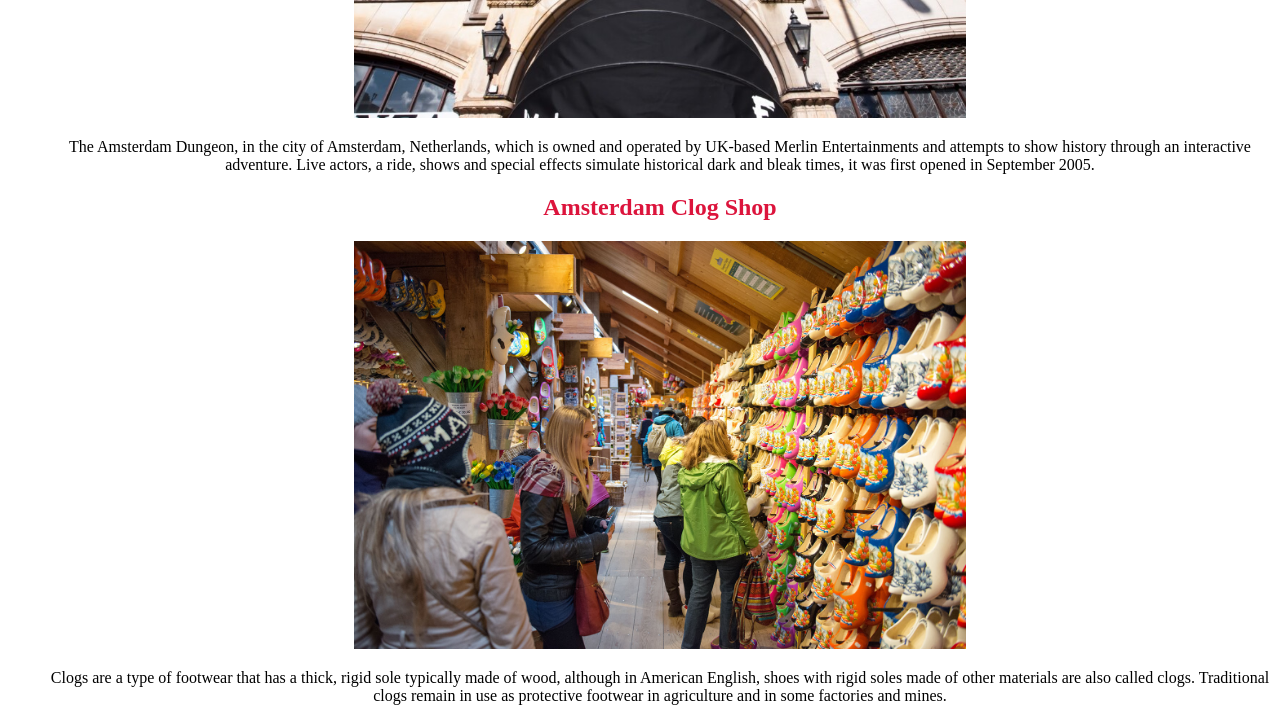
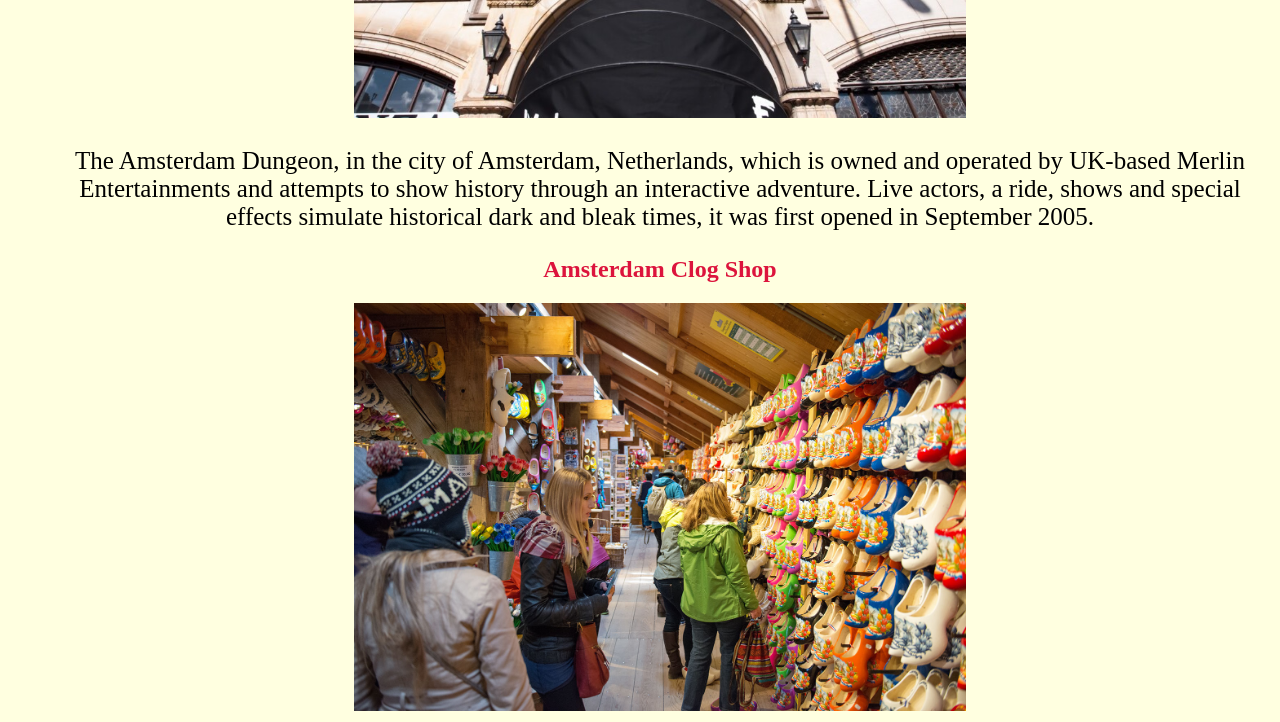
Before and after one commit to Atharv6942/favtraveldestination, a plain HTML site: page index.html in a window 1280 px wide. Shown: the part 1540-2262 px from the top of the page. Drawn offline with Linux system fonts and the light colour scheme.

Commit message:
Update index.html

```diff
--- a/index.html
+++ b/index.html
@@ -5,6 +5,7 @@
       Home-
     </title>
     <style>
+      body {background-color:LightYellow;}
       nav ul li {list-style-type:none;display:inline-block;}
       nav ul li a {text-decoration:none; font-size:30px; margin:10px;}
       header {background-color:#BDB76B; width:100%; height:100px;text-align:center;}
@@ -14,6 +15,7 @@
       .city h2 {text-align:center;color:Crimson;}
       .city img {width:50%;}
       .city ul {list-style-type:none;text-align:center;}
+      .city p {font-size:25px;}
     </style>
   </head>
   <body>
```
